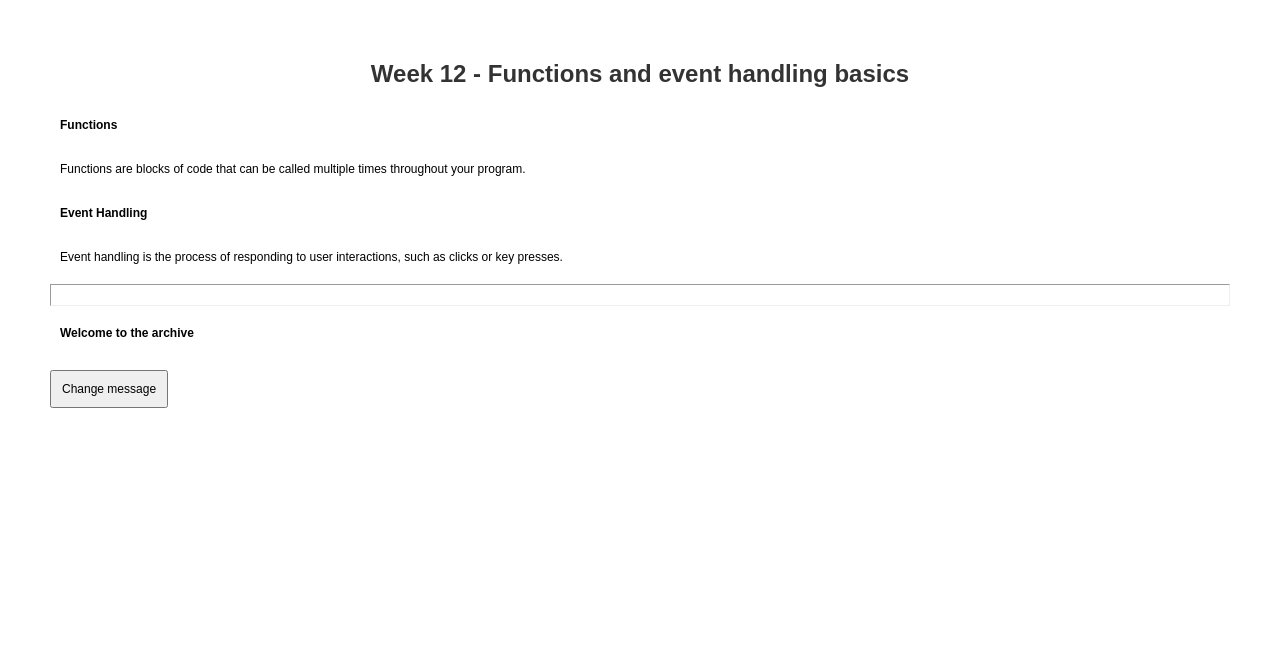
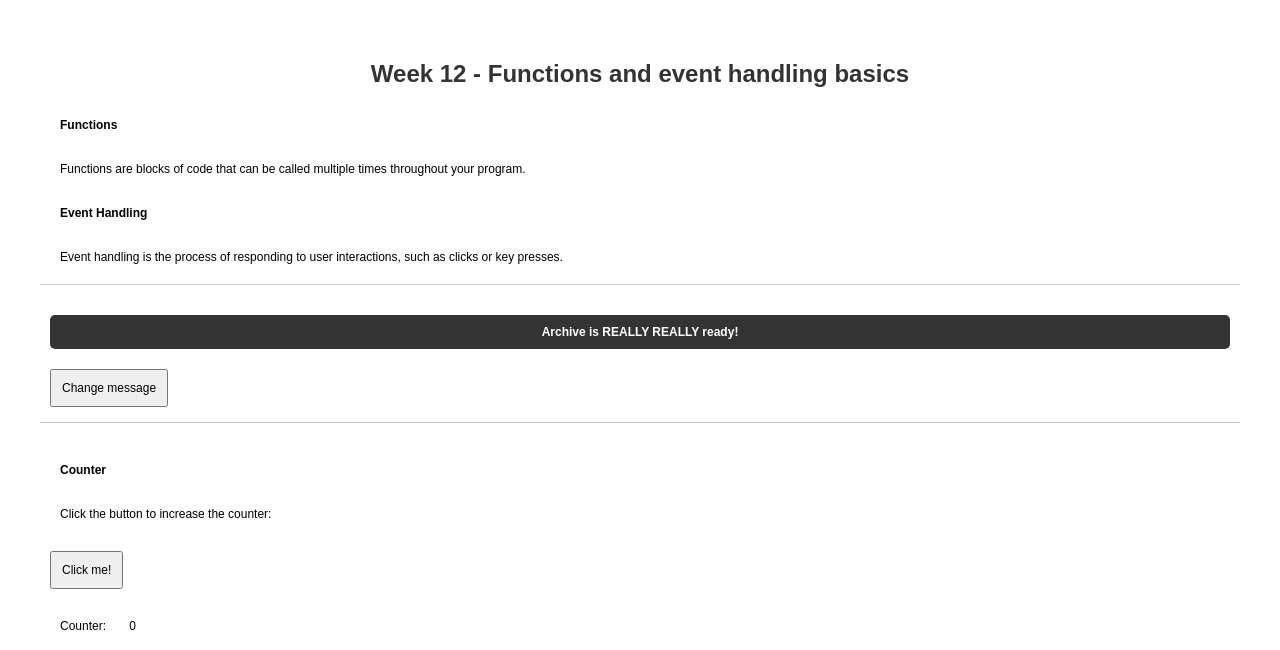
Before and after one commit to ValRCS/web_development_DE0824_fall_2026, a plain HTML site: page lectures/week12/functions_events_live.html in a window 1280 px wide. Both pictures are taken after a click on the button "Change message". Shown: the top 650 px of the page. Drawn offline with Linux system fonts and the light colour scheme.

Commit message:
Add counter functionality and message change on button click in week 12 lecture

```diff
--- a/lectures/week12/functions_events_live.html
+++ b/lectures/week12/functions_events_live.html
@@ -16,5 +16,11 @@
     <hr>
     <h2 id="message">Welcome to the archive</h2>
     <button id="change-button" type="button">Change message</button>
+    <hr>
+    <h2>Counter</h2>
+    <p>Click the button to increase the counter:</p>
+    <button id="count-button" type="button">Click me!</button>
+    <p>Counter: <span id="count-output">0</span></p>
+    <hr>
 </body>
 </html>
--- a/lectures/week12/week12.css
+++ b/lectures/week12/week12.css
@@ -14,3 +14,34 @@ h1 {
   font-size: 2em;
   text-align: center;
 }
+
+/* we need to get our hr line back to normal */
+hr {
+border: none;
+border-top: 1px solid #ccc;
+margin: 5px 0;
+}
+
+/* let's add a bit of stylin to id message
+*/
+#message {
+  color: #fff;
+  background-color: #333;
+  padding: 10px;
+  border-radius: 5px;
+  text-align: center;
+}
+
+/* let's add a bit of styling to the change button */
+/* #change-button {
+  background-color: #007bff;
+  border: none;
+  color: #fff;
+  padding: 10px 20px;
+  text-align: center;
+  text-decoration: none;
+  display: inline-block;
+  font-size: 16px;
+  margin: 4px 2px;
+  cursor: pointer;
+} */
--- a/lectures/week12/week12.js
+++ b/lectures/week12/week12.js
@@ -87,3 +87,44 @@ const areaDebug = areaOfCircle(10, true); //what dont I like about this call? Th
 //we should see the debug output in the console, and then we can see the area of the circle with radius 10
 //let's print the area of the circle with radius 10
 console.log("The area of the circle with radius 10 is: " + areaDebug);
+
+//I could change the message area by hand
+//first I find the message element in the DOM, and then I change its text content to something else
+// const message = document.querySelector("#message");
+// message.textContent = "Archive is ready!";
+
+//instead let's make a function that changes the message, and then we can call that function when the user clicks a button
+function changeMessage(newMessage, elementId="message") {
+    //this means that if the user does not provide an elementId, it will default to "message", but if the user provides an elementId, it will use that instead
+    // const message = document.querySelector(`#${elementId}`);
+    //alternative would be
+    const message = document.getElementById(elementId);
+    message.textContent = newMessage; //this will change the text content of the message element to the new message
+}
+
+// changeMessage("Archive is REALLY REALLY ready!"); //this will change the text content of the message element to "Archive is ready!"
+// changeMessage("Archive is corrupted!!"); //this will change the text content of the message element to "Archive is ready!"
+
+//to have the function be called upon some click we find the button element in the DOM, and then we add an event listener to that button element, so that when the user clicks the button, the function is called
+const button = document.querySelector("#change-button");
+
+//let's create a wrapper function that calls changeMessage with the new message, so that we can pass that wrapper function to the event listener, because we cannot pass arguments to the event listener directly
+function handleButtonClick() {
+    changeMessage("Archive is REALLY REALLY ready!");
+}
+//now add handler
+button.addEventListener("click", handleButtonClick); //this will add an event listener to the button element, so that when the user clicks the button, the handleButtonClick function is called, which in turn calls the changeMessage function with the new message
+
+//let's add some global state to count clicks in another button
+let clickCount = 0; //so this is so called global state, because it is defined outside of any function, and can be accessed by any function in this file, so we can use this variable to keep track of how many times the user has clicked the button, and then we can use that variable to update the output element with the new count
+//generally you define global state at the top of the file, so that it is easy to find and understand, and then you can use that global state in your functions, so that you can keep track of the state of your application, and then you can use that state to update the DOM, or to make decisions in your code
+const output = document.querySelector("#count-output");
+const countButton = document.querySelector("#count-button");
+
+function handleCountButtonClick() {
+    clickCount++;
+    output.textContent = `Button clicked ${clickCount} times`; //this will change the text content of the output element to the new message
+};
+
+//so we use addEventListener to add an event listener to the count button element, so that when the user clicks the count button, the handleCountButtonClick function is called, which in turn increments the clickCount variable and updates the output element with the new count
+countButton.addEventListener("click", handleCountButtonClick); //this will add an event listener to the count button element, so that when the user clicks the count button, the handleCountButtonClick function is called, which in turn increments the clickCount variable and updates the output element with the new count
```
